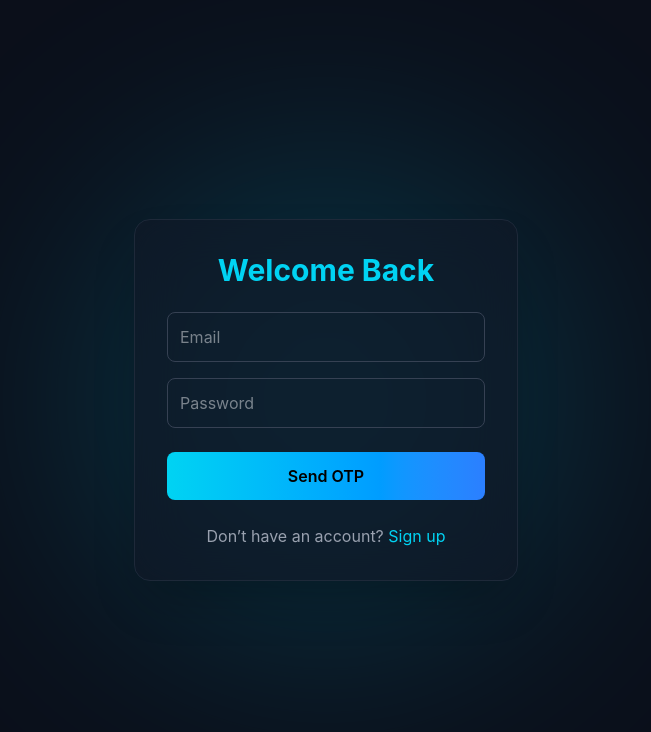
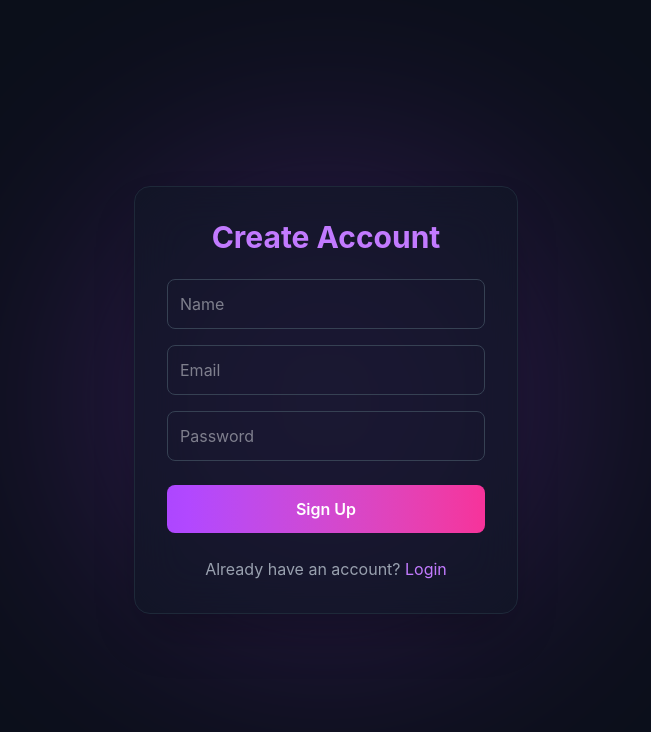
Before and after one commit to Sam-png-sys/Quiz.Anchalsclasses, a React (Vite) app in the folder quiz-frontend/: page / in a window 1280 px wide. Before the commit this address led to /login. Shown: the top 732 px of the page, without its empty margins (314-965 px from the left). Built offline with nearby package versions, Linux system fonts and the light colour scheme.

Commit message:
Frontend changed

```diff
--- /dev/null
+++ b/package.json
@@ -0,0 +1,5 @@
+{
+  "dependencies": {
+    "framer-motion": "^12.38.0"
+  }
+}
--- a/quiz-frontend/src/App.jsx
+++ b/quiz-frontend/src/App.jsx
@@ -1,30 +1,69 @@
-import { BrowserRouter, Routes, Route, Navigate } from "react-router-dom";
-import Login from "./pages/Login";
-import Signup from "./pages/Signup";
-import Dashboard from "./pages/Dashboard";
-import ProtectedRoute from "./routes/ProtectedRoute";
+import { useState } from "react";
 
-export default function App() {
+export default function Signup() {
+  const [form, setForm] = useState({
+    name: "",
+    email: "",
+    password: "",
+  });
+
+  const handleSignup = async () => {
+    await fetch("http://127.0.0.1:8000/auth/register", {
+      method: "POST",
+      headers: { "Content-Type": "application/json" },
+      body: JSON.stringify({ ...form, role: "admin" }),
+    });
+
+    window.location.href = "/login";
+  };
+
   return (
-    <BrowserRouter>
-      <Routes>
+    <div className="h-screen flex items-center justify-center bg-[#0B0F1A]">
 
-        {/* Default route → Login */}
-        <Route path="/" element={<Navigate to="/login" />} />
+      <div className="absolute w-[500px] h-[500px] bg-purple-500 blur-[120px] opacity-20 rounded-full"></div>
 
-        <Route path="/login" element={<Login />} />
-        <Route path="/signup" element={<Signup />} />
+      <div className="relative bg-[#111827]/60 backdrop-blur-xl p-8 rounded-2xl w-96 border border-gray-800 shadow-2xl">
 
-        <Route
-          path="/dashboard"
-          element={
-            <ProtectedRoute>
-              <Dashboard />
-            </ProtectedRoute>
-          }
+        <h1 className="text-3xl font-bold text-center text-purple-400 mb-6">
+          Create Account
+        </h1>
+
+        <input
+          placeholder="Name"
+          className="w-full p-3 mb-4 border border-gray-700 rounded-lg bg-transparent"
+          onChange={(e) => setForm({ ...form, name: e.target.value })}
         />
 
-      </Routes>
-    </BrowserRouter>
+        <input
+          placeholder="Email"
+          className="w-full p-3 mb-4 border border-gray-700 rounded-lg bg-transparent"
+          onChange={(e) => setForm({ ...form, email: e.target.value })}
+        />
+
+        <input
+          type="password"
+          placeholder="Password"
+          className="w-full p-3 mb-6 border border-gray-700 rounded-lg bg-transparent"
+          onChange={(e) => setForm({ ...form, password: e.target.value })}
+        />
+
+        <button
+          onClick={handleSignup}
+          className="w-full py-3 bg-gradient-to-r from-purple-500 to-pink-500 text-white rounded-lg font-semibold
+                     hover:shadow-[0_0_25px_#A855F780]"
+        >
+          Sign Up
+        </button>
+
+        {/* Switch */}
+        <p className="text-center text-gray-400 mt-6">
+          Already have an account?{" "}
+          <a href="/login" className="text-purple-400 hover:underline">
+            Login
+          </a>
+        </p>
+
+      </div>
+    </div>
   );
 }
```
Also changed, not shown: 1 other file (tests, documents, lock files or other folders).
